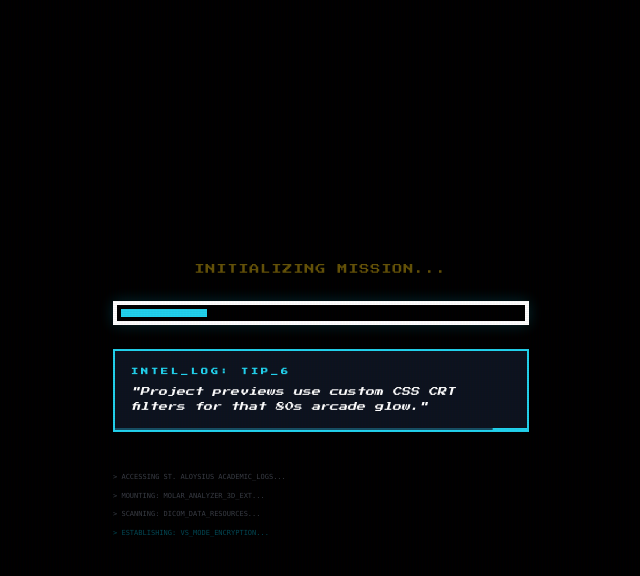
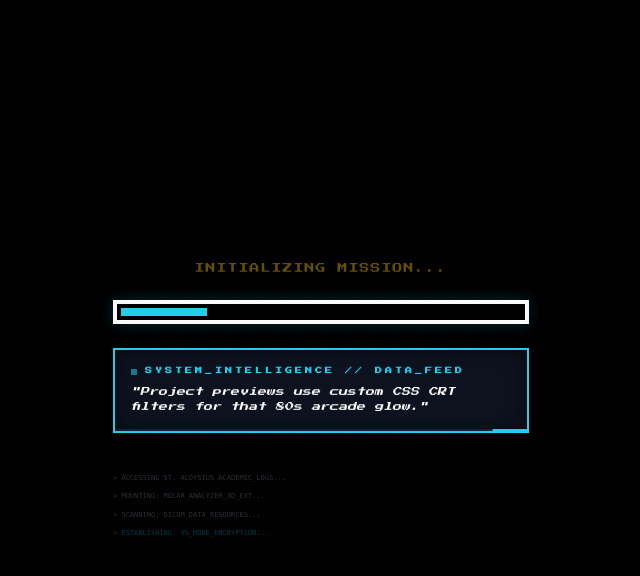
Before and after one commit to RahulMGatty/arcade-portfolio, a React (Vite) app: page / in a window 1280 px wide. Both pictures are taken after a click on the button "PRESS START". Shown: the top 576 px of the page, without its empty margins (319-959 px from the left). Built offline with nearby package versions, Linux system fonts and the light colour scheme.

Commit message:
removed tip numbers from splash screen

```diff
--- a/src/SplashScreen.jsx
+++ b/src/SplashScreen.jsx
@@ -12,26 +12,35 @@ const SplashScreen = ({ onStart }) => {
     "Check the Manual (.EXE) for a detailed technical breakdown.",
     "Project previews use custom CSS CRT filters for that 80s arcade glow.",
     "Everything you see is built with React, Tailwind, and Framer Motion.",
-    /Android|iPhone|iPad/i.test(navigator.userAgent)
+    // Smart Platform Hint
+    /Android|webOS|iPhone|iPad|iPod|BlackBerry|IEMobile|Opera Mini/i.test(navigator.userAgent)
       ? "CHEAT: Swipe ↑↑↓↓←→←→ then DOUBLE TAP for God Mode."
       : "CHEAT: Input ↑↑↓↓←→←→ B A on keys for God Mode."
   ];
 
+  // Logic to cycle tips every 4 seconds once booting starts
   useEffect(() => {
     if (!isBooting) return;
+
+    // Pick a random starting tip to keep it fresh
     setCurrentTip(Math.floor(Math.random() * tips.length));
+
     const interval = setInterval(() => {
       setCurrentTip((prev) => (prev + 1) % tips.length);
     }, 4000);
+
     return () => clearInterval(interval);
   }, [isBooting, tips.length]);
 
   const handleBoot = () => {
     setIsBooting(true);
+
+    // Audio Initialization
     const audio = new Audio('/gta_intro.mp3');
     audio.volume = 0.4;
     audio.play().catch((err) => console.log("Audio play blocked:", err));
 
+    // The 13-Second Mission Timer
     setTimeout(() => {
       audio.pause();
       audio.currentTime = 0;
@@ -40,55 +49,69 @@ const SplashScreen = ({ onStart }) => {
   };
 
   return (
-    <div className="fixed inset-0 z-[300] bg-black flex flex-col items-center justify-center overflow-hidden font-arcade">
+    <div className="fixed inset-0 z-[300] bg-black flex flex-col items-center justify-center overflow-hidden font-arcade select-none">
+
+      {/* Enhanced CRT Scanline Overlay */}
       <div className="absolute inset-0 pointer-events-none bg-[linear-gradient(rgba(18,16,16,0)_50%,rgba(0,0,0,0.1)_50%),linear-gradient(90deg,rgba(255,0,0,0.06),rgba(0,255,0,0.02),rgba(0,0,255,0.06))] bg-[size:100%_2px,3px_100%] opacity-30 z-50"></div>
 
       <div className="relative z-10 text-center px-4 w-full max-w-md">
         {!isBooting ? (
           <div className="fade-in">
-            <div className="mb-4 text-cyan-400 text-[10px] animate-pulse uppercase">
+            {/* Version Header */}
+            <div className="mb-4 text-cyan-400 text-[10px] animate-pulse uppercase tracking-[2px]">
               RAHUL_PORTFOLIO_OS [v2.0.26]
             </div>
             <div className="mb-12 text-gray-600 text-[8px] uppercase tracking-widest">
               (C) 2026 RAHUL M. MANGALURU_UNIT
             </div>
 
+            {/* Pulsing Start Button */}
             <button
               onClick={handleBoot}
-              className="group relative px-10 py-5 bg-transparent border-4 border-yellow-400 text-yellow-400 hover:bg-yellow-400 hover:text-black transition-all duration-300 active:scale-90"
+              className="group relative px-10 py-5 bg-transparent border-4 border-yellow-400 text-yellow-400 hover:bg-yellow-400 hover:text-black transition-all duration-300 active:scale-95"
             >
               <span className="text-lg md:text-xl font-bold uppercase">Press Start</span>
+
+              {/* Corner Accents */}
               <div className="absolute -top-3 -left-3 w-6 h-6 border-t-4 border-l-4 border-white group-hover:border-black transition-colors"></div>
               <div className="absolute -bottom-3 -right-3 w-6 h-6 border-b-4 border-r-4 border-white group-hover:border-black transition-colors"></div>
             </button>
 
-            <div className="mt-16 text-[7px] text-gray-700 animate-bounce">
+            <div className="mt-16 text-[7px] text-gray-700 animate-bounce tracking-[3px]">
               * INSERT COIN TO INITIALIZE *
             </div>
           </div>
         ) : (
+          /* High-Energy Loading State */
           <div className="w-full space-y-6 fade-in">
             <div className="text-yellow-400 text-[10px] animate-pulse-fast uppercase tracking-widest">
               INITIALIZING MISSION...
             </div>
 
+            {/* Progress Bar */}
             <div className="w-full h-6 border-4 border-white p-1 relative shadow-[0_0_15px_rgba(34,211,238,0.2)]">
               <div className="h-full bg-cyan-400 animate-loading-bar"></div>
             </div>
 
-            <div className="bg-gray-900/80 border-2 border-cyan-400 p-4 text-left relative overflow-hidden">
-                <div className="text-cyan-400 text-[7px] mb-2 font-bold tracking-[3px] uppercase">
-                    Intel_Log: Tip_{currentTip + 1}
+            {/* --- CLEANED PRO-TIP BOX (NO NUMBERS) --- */}
+            <div className="bg-gray-900/80 border-2 border-cyan-400 p-4 text-left relative overflow-hidden shadow-[inset_0_0_20px_rgba(0,0,0,0.5)]">
+                <div className="text-cyan-400 text-[7px] mb-2 font-bold tracking-[3px] uppercase flex items-center gap-2">
+                    <span className="inline-block w-1.5 h-1.5 bg-cyan-400 animate-pulse"></span>
+                    SYSTEM_INTELLIGENCE // DATA_FEED
                 </div>
-                <p className="text-white text-[9px] leading-relaxed italic">
+
+                <p className="text-white text-[9px] leading-relaxed italic min-h-[30px] flex items-center">
                     "{tips[currentTip]}"
                 </p>
-                <div className="absolute bottom-0 left-0 w-full h-0.5 bg-cyan-900">
+
+                {/* Scanning bar effect */}
+                <div className="absolute bottom-0 left-0 w-full h-0.5 bg-cyan-900/40">
                     <div className="h-full bg-cyan-400 w-1/4 animate-scan"></div>
                 </div>
             </div>
 
-            <div className="text-[7px] text-gray-500 text-left space-y-2 font-mono pt-4">
+            {/* Scrolling Bios Text */}
+            <div className="text-[7px] text-gray-500 text-left space-y-2 font-mono pt-4 opacity-80">
               <p className="animate-pulse">{">"} ACCESSING ST. ALOYSIUS ACADEMIC_LOGS...</p>
               <p className="animate-pulse">{">"} MOUNTING: MOLAR_ANALYZER_3D_EXT...</p>
               <p className="animate-pulse">{">"} SCANNING: DICOM_DATA_RESOURCES...</p>
@@ -97,6 +120,8 @@ const SplashScreen = ({ onStart }) => {
           </div>
         )}
       </div>
+
+      {/* Retro Horizontal Scanline */}
       <div className="absolute top-0 left-0 w-full h-1 bg-white/10 animate-scanline pointer-events-none"></div>
     </div>
   );
```
